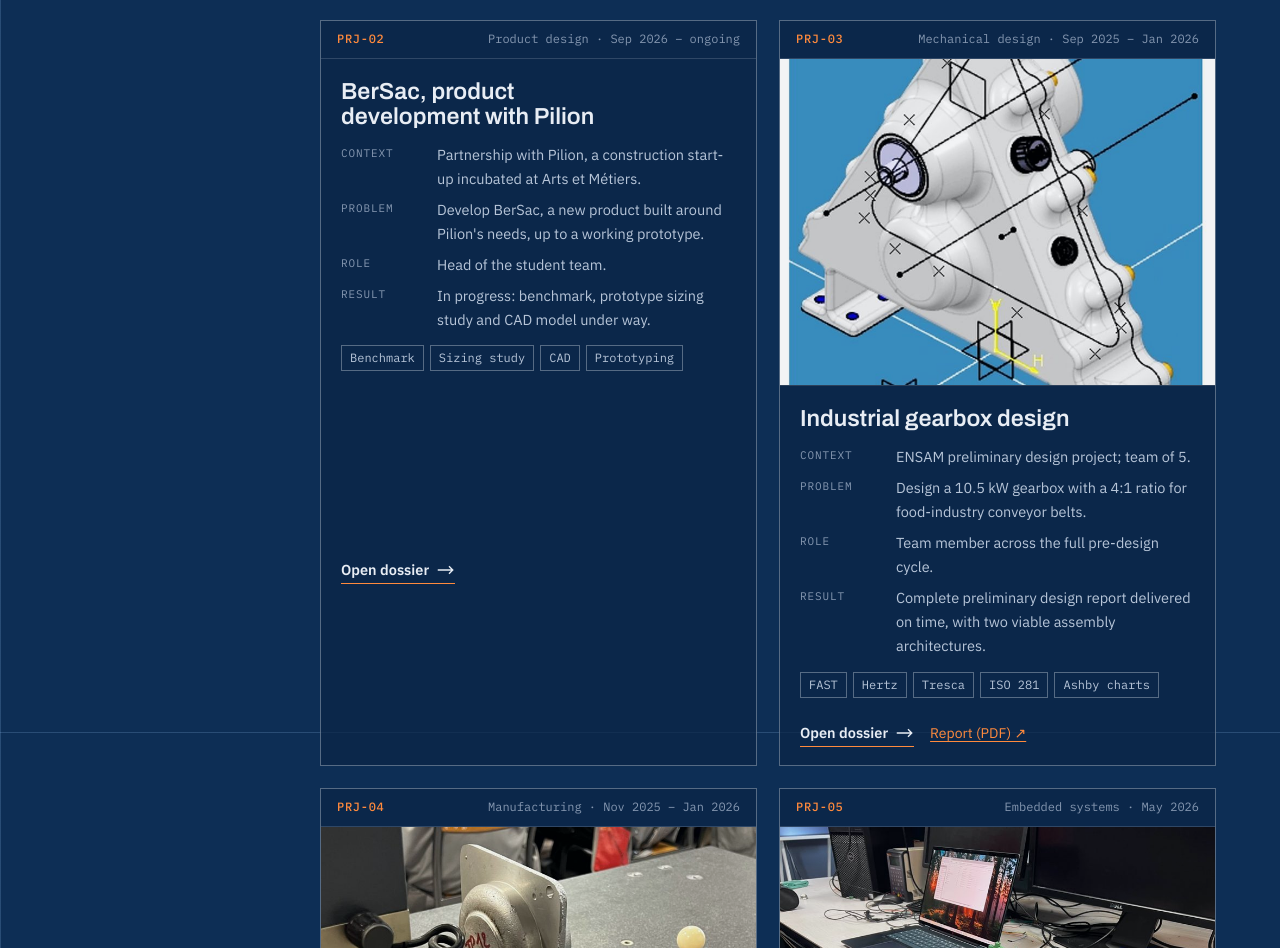
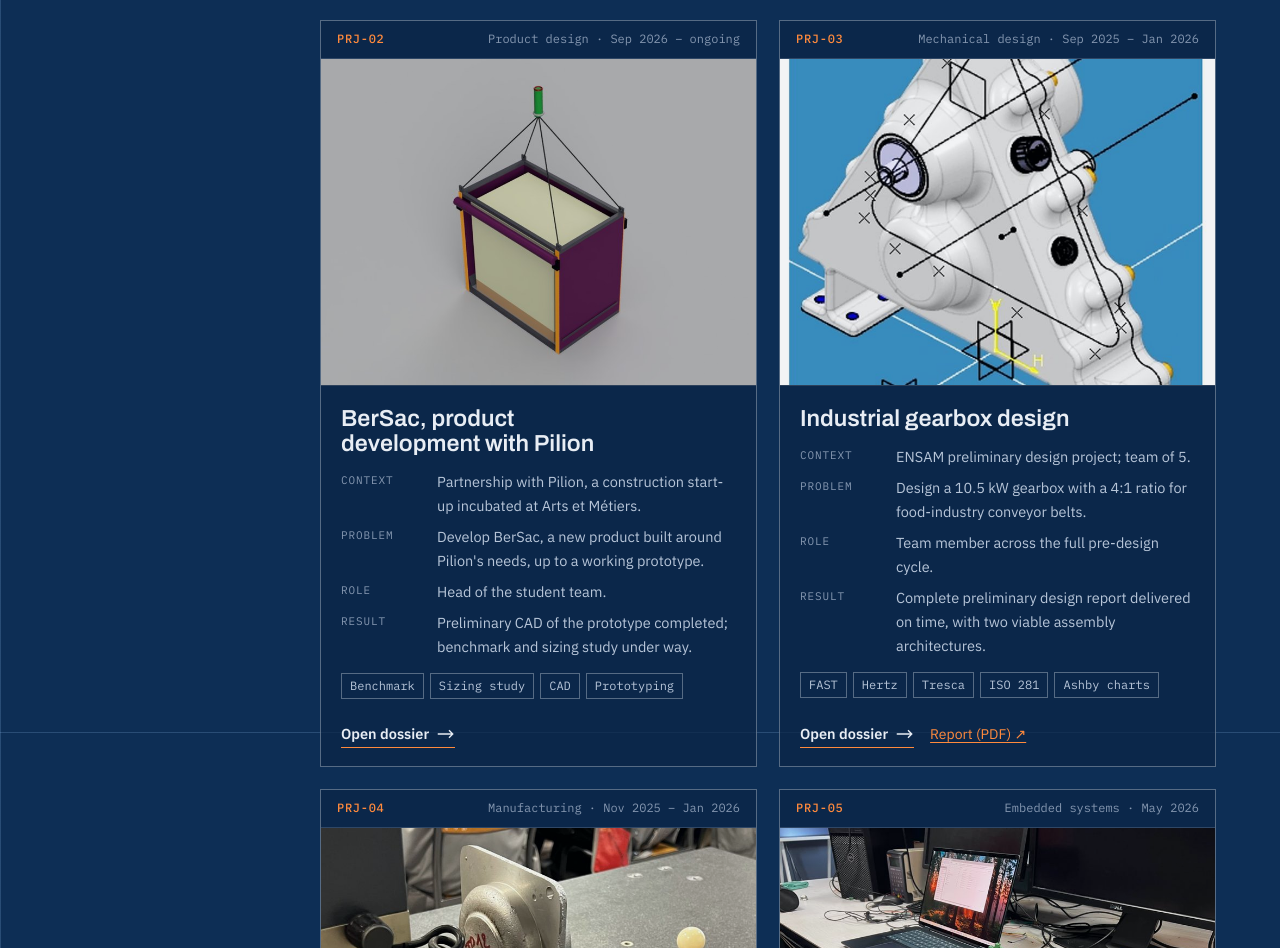
Before and after one commit to leo-marvin/leo_marvin_portfolio, a plain HTML site: page index.html in a window 1280 px wide. Shown: the part 1668-2616 px from the top of the page. Drawn offline with Linux system fonts and the light colour scheme.

Commit message:
Add BerSac preliminary CAD render to the Pilion project
Co-Authored-By: Claude Opus 5.5 <noreply@anthropic.com>
Claude-Session: https://claude.ai/code/session_01CHnffQp1m4o84peHEwiiLF

```diff
--- a/index.html
+++ b/index.html
@@ -461,8 +461,8 @@ dialog.sheet::backdrop { background: rgba(4, 16, 32, .72); }
       </article>
       <article class="dossier">
         <div class="d-head"><b>PRJ-02</b><span>Product design · Sep 2026 – ongoing</span></div>
-
-        <div class="d-body"><h3>BerSac, product development with Pilion</h3><dl class="d-spec"><dt>Context</dt><dd>Partnership with Pilion, a construction start-up incubated at Arts et Métiers.</dd><dt>Problem</dt><dd>Develop BerSac, a new product built around Pilion&#x27;s needs, up to a working prototype.</dd><dt>Role</dt><dd>Head of the student team.</dd><dt>Result</dt><dd>In progress: benchmark, prototype sizing study and CAD model under way.</dd></dl><ul class="tags" aria-label="Tools"><li>Benchmark</li><li>Sizing study</li><li>CAD</li><li>Prototyping</li></ul></div>
+        <figure class="d-fig"><img src="thumbs/card_pilion.jpg" alt="BerSac, product development with Pilion: project photos" loading="lazy"></figure>
+        <div class="d-body"><h3>BerSac, product development with Pilion</h3><dl class="d-spec"><dt>Context</dt><dd>Partnership with Pilion, a construction start-up incubated at Arts et Métiers.</dd><dt>Problem</dt><dd>Develop BerSac, a new product built around Pilion&#x27;s needs, up to a working prototype.</dd><dt>Role</dt><dd>Head of the student team.</dd><dt>Result</dt><dd>Preliminary CAD of the prototype completed; benchmark and sizing study under way.</dd></dl><ul class="tags" aria-label="Tools"><li>Benchmark</li><li>Sizing study</li><li>CAD</li><li>Prototyping</li></ul></div>
         <div class="d-foot"><button class="d-open" data-open="pilion">Open dossier <svg viewBox="0 0 24 12" aria-hidden="true"><path d="M1 6h20M16 1l5 5-5 5" fill="none" stroke="currentColor" stroke-width="1.8"/></svg></button></div>
       </article>
       <article class="dossier">
@@ -1337,7 +1337,8 @@ projects.pilion = {
   ],
   description: `<p>Pilion is a start-up incubated at Arts et Métiers that works in construction. I head the team of students recruited for one of its projects: developing <strong>BerSac</strong>, a new product built around Pilion’s needs.</p>`,
   sections: [
-    { title: 'What I am responsible for', body: `<ul><li>Developing BerSac from Pilion’s requirements</li><li>Carrying out a benchmark of existing solutions</li><li>Running a sizing study for a functional prototype</li><li>Building the CAD model of the prototype</li><li>Designing and making a working prototype</li></ul>` }
+    { title: 'What I am responsible for', body: `<ul><li>Developing BerSac from Pilion’s requirements</li><li>Carrying out a benchmark of existing solutions</li><li>Running a sizing study for a functional prototype</li><li>Building the CAD model of the prototype</li><li>Designing and making a working prototype</li></ul>` },
+    { title: 'Preliminary CAD', body: `<figure style="margin:0"><a href="bersac_cad.jpg" target="_blank" rel="noopener"><img src="bersac_cad.jpg" alt="Preliminary CAD render of the BerSac prototype" style="width:100%;max-width:720px;border:1px solid var(--rule-strong)" loading="lazy"></a><figcaption style="font:400 12px var(--mono);color:var(--ink-3);margin-top:8px">Preliminary CAD of the prototype, by the student team</figcaption></figure>` }
   ],
   chips: ['Product development', 'Benchmark', 'Sizing study', 'CAD', 'Prototyping', 'Team leadership']
 };
```
Also changed, not shown: bersac_cad.jpg (added), thumbs/card_pilion.jpg (added).
